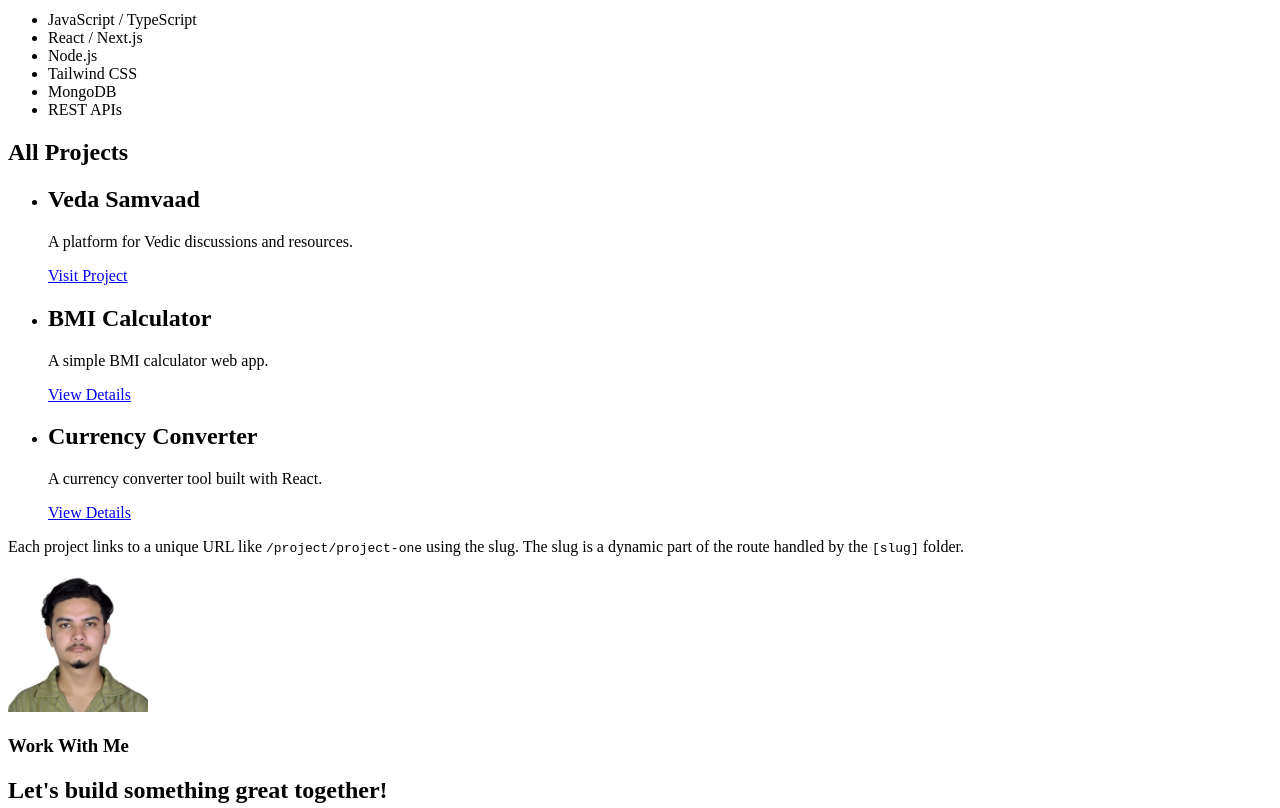
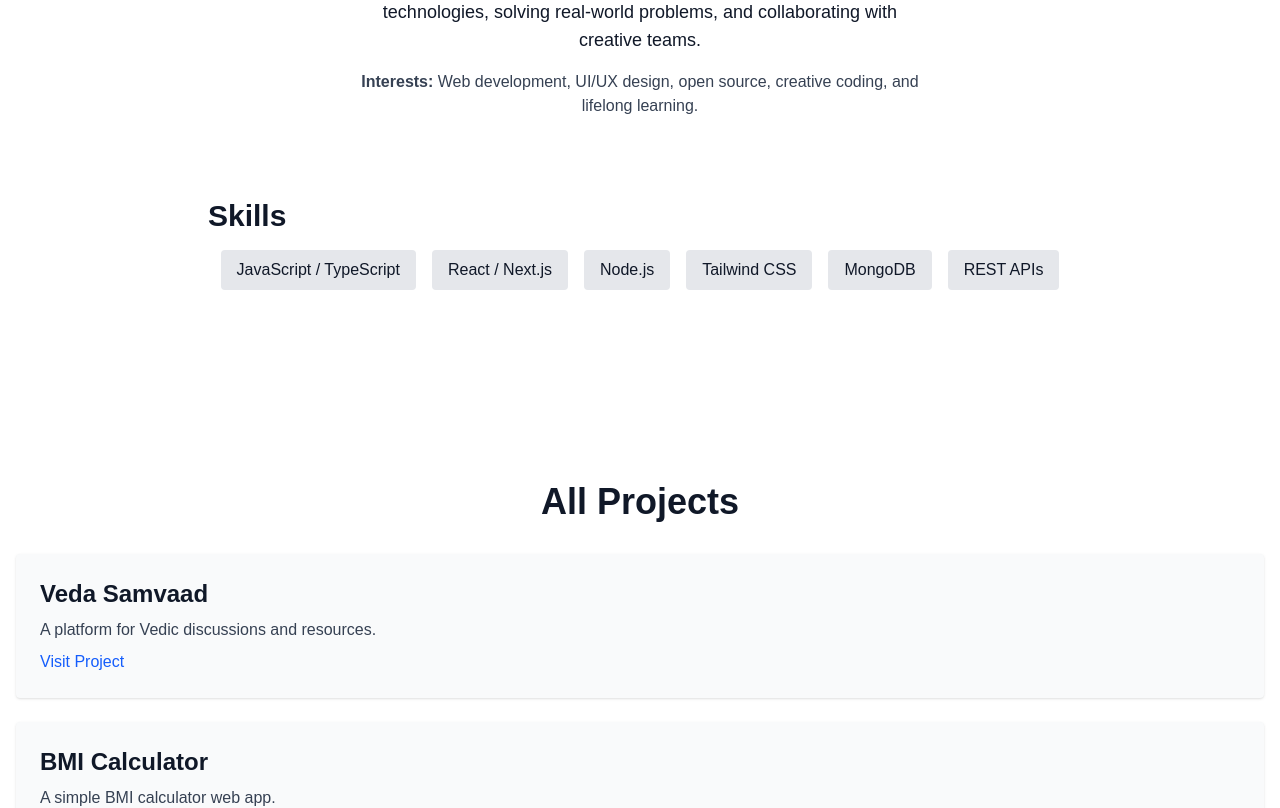
Before and after one commit to dinesh-bazgain/Portfolio, a Next.js app: page / in a window 1280 px wide. Shown: the part 440-1248 px from the top of the page. Built offline with nearby package versions, Linux system fonts and the light colour scheme.

Commit message:
fix: add subTitle to project data and improve project link handling

```diff
--- a/src/app/project/[slug]/page.tsx
+++ b/src/app/project/[slug]/page.tsx
@@ -6,6 +6,7 @@ type Project = {
   description: string;
   features: string[];
   demo: string;
+  subTitle: string;
 };
 
 type ProjectsMap = {
@@ -24,6 +25,7 @@ const projects: ProjectsMap = {
       "Responsive layout",
       "Powered by public exchange rate APIs",
     ],
+    subTitle: "A simple currency converter built with React",
     demo: "https://dinesh-bazgain.github.io/Currency-Converter/",
   },
   "veda-samvaad": {
@@ -31,12 +33,14 @@ const projects: ProjectsMap = {
     description: "A platform for Vedic discussions and resources.",
     features: ["Community discussions", "Resource sharing", "Modern UI"],
     demo: "https://vedasamvaad-frontend.onrender.com/",
+    subTitle: "A platform for Vedic discussions and resources.",
   },
   "bmi-calculator": {
     title: "BMI Calculator",
     description: "A simple BMI calculator web app.",
     features: ["Easy BMI calculation", "Clean interface", "Mobile friendly"],
     demo: "https://bmi-calculator-by-mrbajgain.netlify.app/",
+    subTitle: "A simple BMI calculator built with React",
   },
   // Add more projects here
 };
@@ -54,8 +58,9 @@ export default function Page({ params }: { params: { slug: string } }) {
   }
 
   return (
-    <main className="max-w-2xl mx-auto py-16 px-4 text-gray-900">
+    <main className="max-w-2xl mx-auto py-16 px-4">
       <h1 className="text-3xl font-bold mb-4">{project.title}</h1>
+      <h2 className="text-xl text-blue-600 mb-6">{project.subTitle}</h2>
       <p className="text-lg mb-4">{project.description}</p>
       <ul className="list-disc pl-6 mb-4">
         {project.features.map((feature: string, idx: number) => (
--- a/src/app/project/page.tsx
+++ b/src/app/project/page.tsx
@@ -1,5 +1,5 @@
 import React from "react";
-import Link from "next/link";
+import '../globals.css';
 
 const projects = [
   {
@@ -12,40 +12,35 @@ const projects = [
     title: "BMI Calculator",
     slug: "bmi-calculator",
     description: "A simple BMI calculator web app.",
+    external: undefined,
   },
   {
     title: "Currency Converter",
     slug: "currency-converter",
     description: "A currency converter tool built with React.",
+    external: undefined,
   },
 ];
 
 export default function ProjectListPage() {
   return (
-    <main className="max-w-3xl mx-auto py-16 px-4 text-gray-900">
+    <main className="priject-section mx-auto py-16 px-4 text-gray-900">
       <h1 className="text-4xl font-bold mb-8 text-center">All Projects</h1>
-      <ul className="space-y-6">
+      <ul className="project-cards space-y-6">
         {projects.map((project) => (
           <li key={project.slug} className="bg-gray-50 rounded shadow p-6">
             <h2 className="text-2xl font-semibold mb-2">{project.title}</h2>
             <p className="text-gray-700 mb-2">{project.description}</p>
-            {project.external ? (
-              <a
-                href={project.external}
-                target="_blank"
-                rel="noopener noreferrer"
-                className="text-blue-600 hover:underline"
-              >
-                Visit Project
-              </a>
-            ) : (
-              <Link
-                href={`/project/${project.slug}`}
-                className="text-blue-600 hover:underline"
-              >
-                View Details
-              </Link>
-            )}
+            <a
+              href={
+                project.external ? project.external : `/project/${project.slug}`
+              }
+              target={project.external ? "_blank" : undefined}
+              rel={project.external ? "noopener noreferrer" : undefined}
+              className="text-blue-600 hover:underline"
+            >
+              {project.external ? "Visit Project" : "View Details"}
+            </a>
           </li>
         ))}
       </ul>
```
